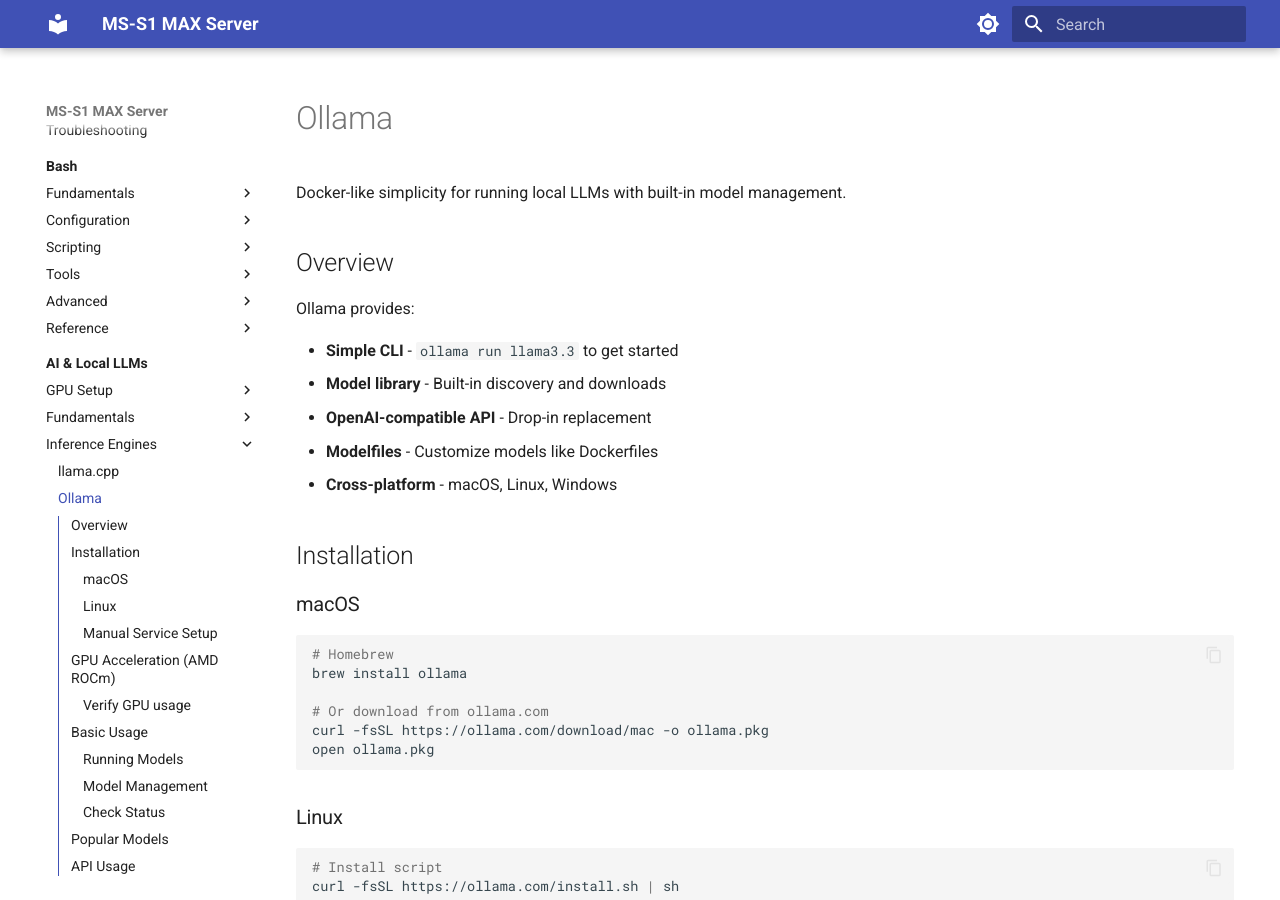
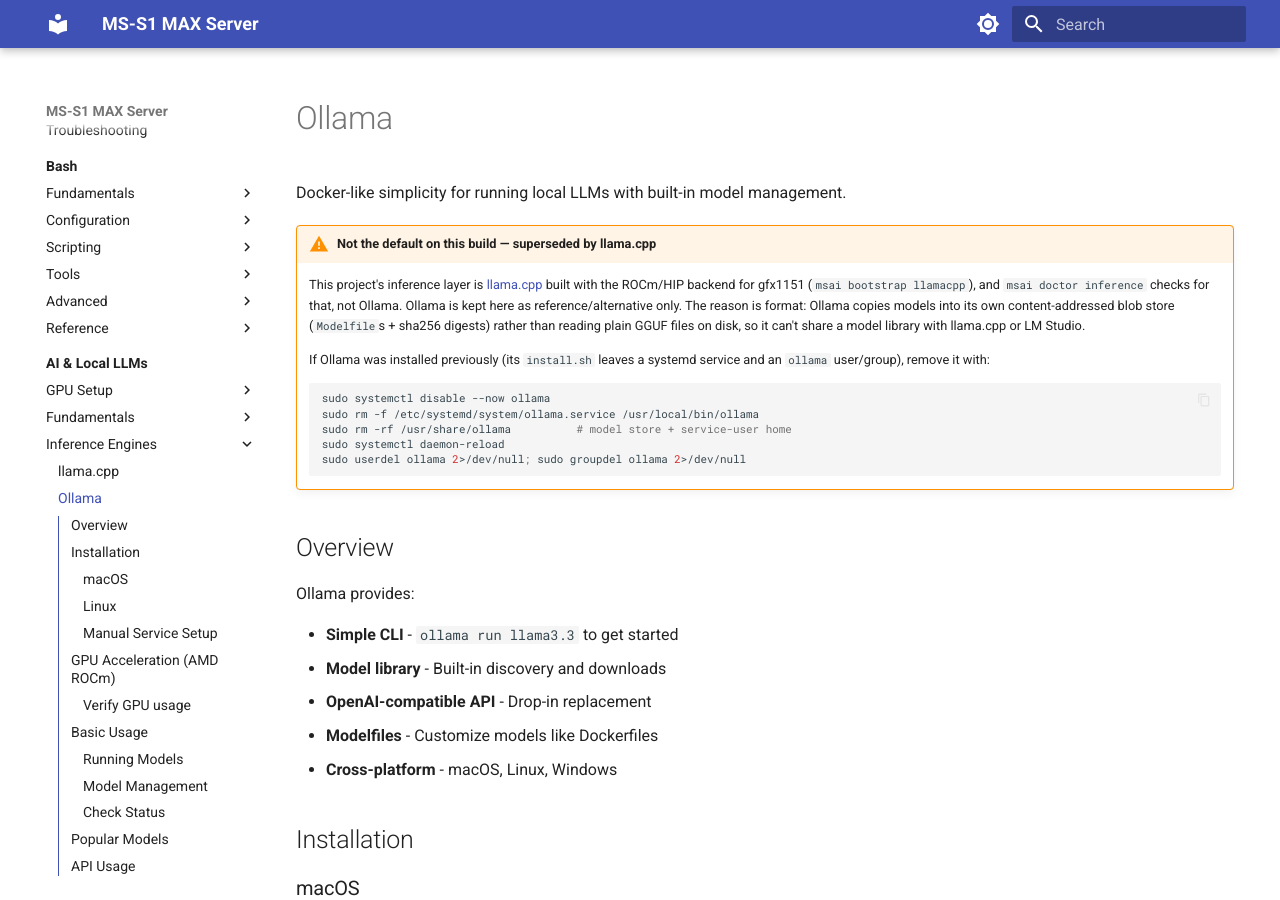
Before and after one commit to mortenoh/msai-setup, an MkDocs documentation site: the page built from docs/ai/inference-engines/ollama.md, in a window 1280 px wide and 900 px high. Built offline with MkDocs 1.6.1 and Material for MkDocs 9.7.7, drawn with Linux system fonts in a browser that asks for light colours.

Commit message:
docs(ollama): mark as superseded by llama.cpp; add removal steps

````diff
--- a/docs/ai/inference-engines/ollama.md
+++ b/docs/ai/inference-engines/ollama.md
@@ -1,6 +1,19 @@
 # Ollama
 
 Docker-like simplicity for running local LLMs with built-in model management.
+
+!!! warning "Not the default on this build — superseded by llama.cpp"
+    This project's inference layer is [llama.cpp](llama-cpp.md) built with the ROCm/HIP backend for gfx1151 (`msai bootstrap llamacpp`), and `msai doctor inference` checks for that, not Ollama. Ollama is kept here as reference/alternative only. The reason is format: Ollama copies models into its own content-addressed blob store (`Modelfile`s + sha256 digests) rather than reading plain GGUF files on disk, so it can't share a model library with llama.cpp or LM Studio.
+
+    If Ollama was installed previously (its `install.sh` leaves a systemd service and an `ollama` user/group), remove it with:
+
+    ```bash
+    sudo systemctl disable --now ollama
+    sudo rm -f /etc/systemd/system/ollama.service /usr/local/bin/ollama
+    sudo rm -rf /usr/share/ollama          # model store + service-user home
+    sudo systemctl daemon-reload
+    sudo userdel ollama 2>/dev/null; sudo groupdel ollama 2>/dev/null
+    ```
 
 ## Overview
 
````
